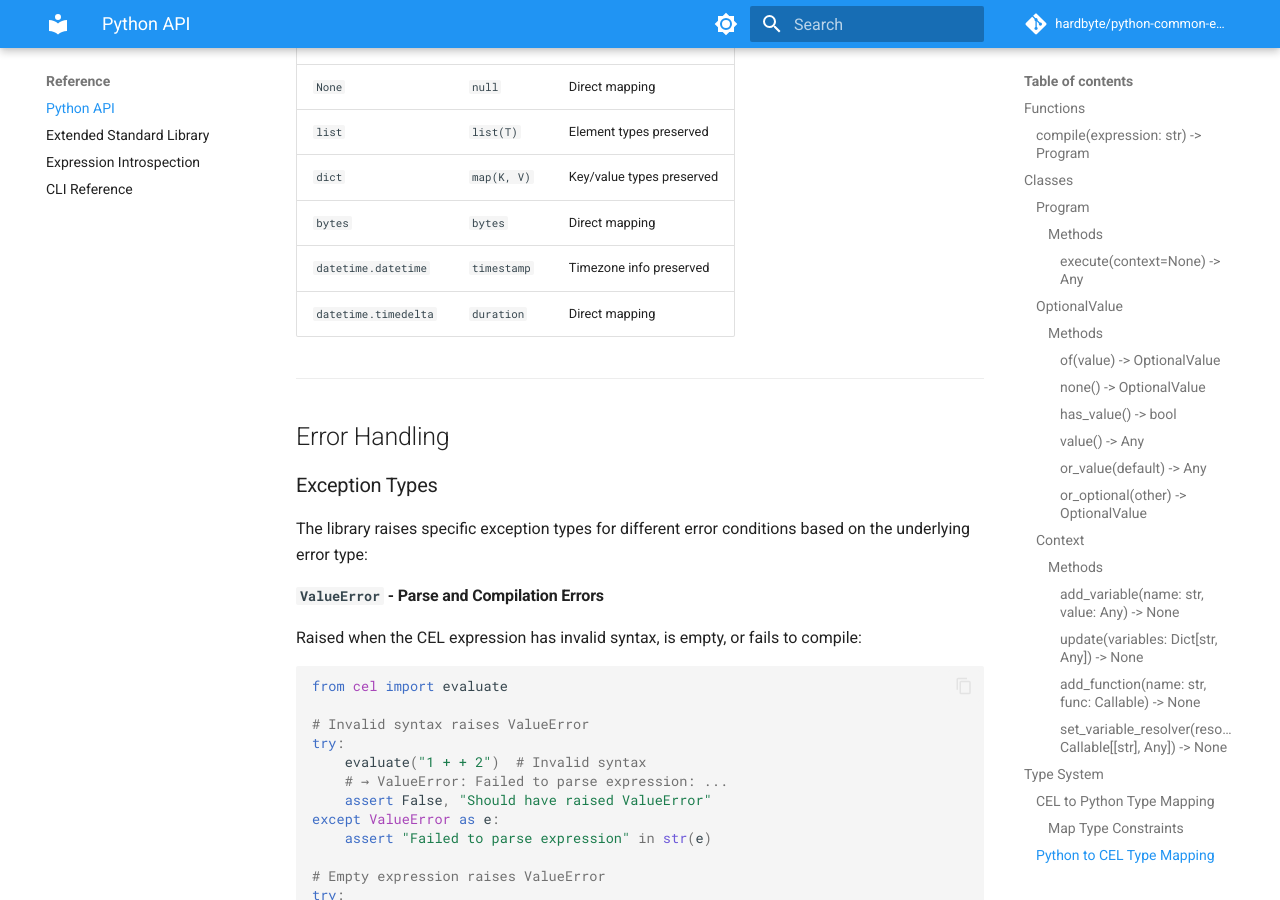
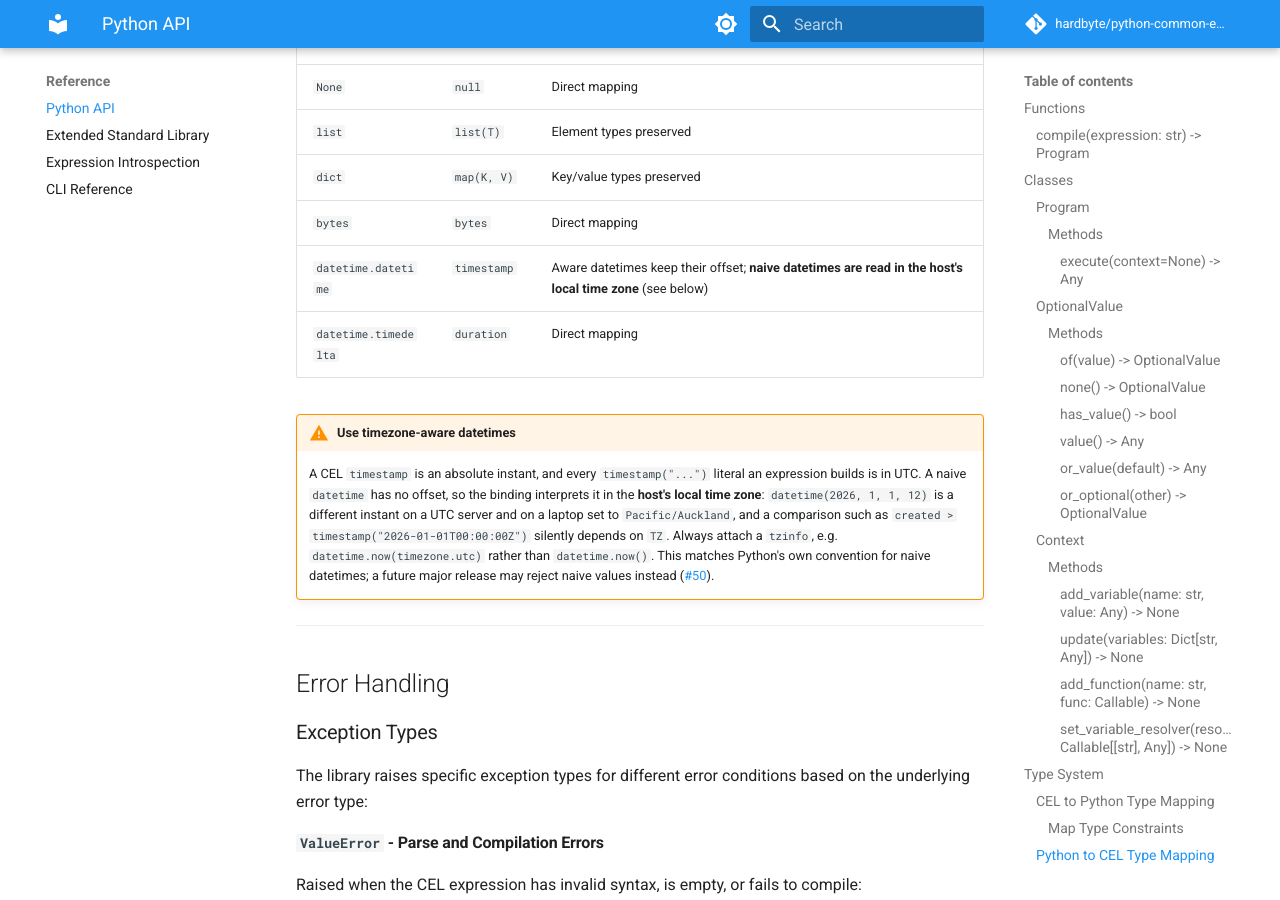
Before and after one commit to hardbyte/python-common-expression-language, an MkDocs documentation site: the page built from docs/reference/python-api.md, in a window 1280 px wide and 900 px high, scrolled down 9481 px. Built offline with MkDocs 1.6.1 and Material for MkDocs 9.7.7, drawn with Linux system fonts in a browser that asks for light colours; comment, search, counter and statistics services are not loaded.

Commit message:
Document naive-datetime host time zone behaviour; use aware datetimes in examples (#55)
Refs #50, option 1 (document, no behaviour change).

- Python API reference: the Python-to-CEL table notes that naive datetimes are read in the host's local time zone, with a warning box explaining why that matters for a policy engine and recommending `datetime.now(timezone.utc)`.
- Quick start, `extending-cel` tutorial and the `Context.add_variable` docstring switch from naive `datetime.now()` to timezone-aware values. Snippets that only pass `.hour` integers into CEL are unchanged since no datetime crosses the boundary there.
- CHANGELOG entry under Unreleased.

Verified: doc snippets execute (`tests/test_docs.py`, `tests/test_documentation.py`), `cargo fmt --check`. Empirical demonstration of the problem with `TZ=Pacific/Auckland`: `cel.evaluate('now', {'now': datetime(2026,1,1,14)})` returns `2026-01-01 14:00:00+13:00`, i.e. 01:00Z, where a UTC host gives 14:00Z.

```diff
--- a/docs/reference/python-api.md
+++ b/docs/reference/python-api.md
@@ -444,8 +444,20 @@ When passing Python objects as context:
 | `list` | `list(T)` | Element types preserved |
 | `dict` | `map(K, V)` | Key/value types preserved |
 | `bytes` | `bytes` | Direct mapping |
-| `datetime.datetime` | `timestamp` | Timezone info preserved |
+| `datetime.datetime` | `timestamp` | Aware datetimes keep their offset; **naive datetimes are read in the host's local time zone** (see below) |
 | `datetime.timedelta` | `duration` | Direct mapping |
+
+!!! warning "Use timezone-aware datetimes"
+    A CEL `timestamp` is an absolute instant, and every `timestamp("...")` literal
+    an expression builds is in UTC. A naive `datetime` has no offset, so the
+    binding interprets it in the **host's local time zone**: `datetime(2026, 1, 1, 12)`
+    is a different instant on a UTC server and on a laptop set to
+    `Pacific/Auckland`, and a comparison such as
+    `created > timestamp("2026-01-01T00:00:00Z")` silently depends on `TZ`. Always
+    attach a `tzinfo`, e.g. `datetime.now(timezone.utc)` rather than `datetime.now()`.
+    This matches Python's own convention for naive datetimes; a future major release
+    may reject naive values instead
+    ([#50](https://github.com/hardbyte/python-common-expression-language/issues/50)).
 
 ---
 
```
Also changed, not shown: CHANGELOG.md (+9 -0 lines), docs/getting-started/quick-start.md (+5 -3 lines), docs/tutorials/extending-cel.md (+8 -9 lines), 1 other file.
